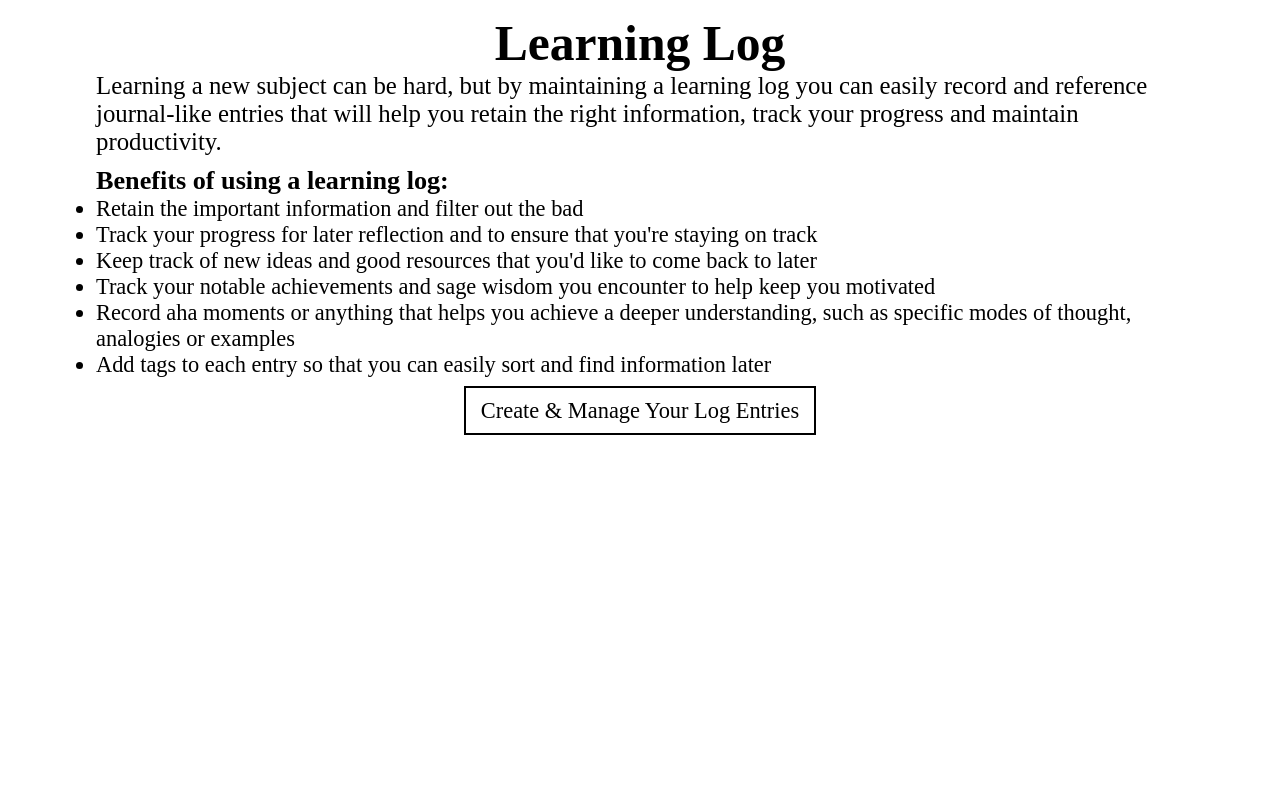
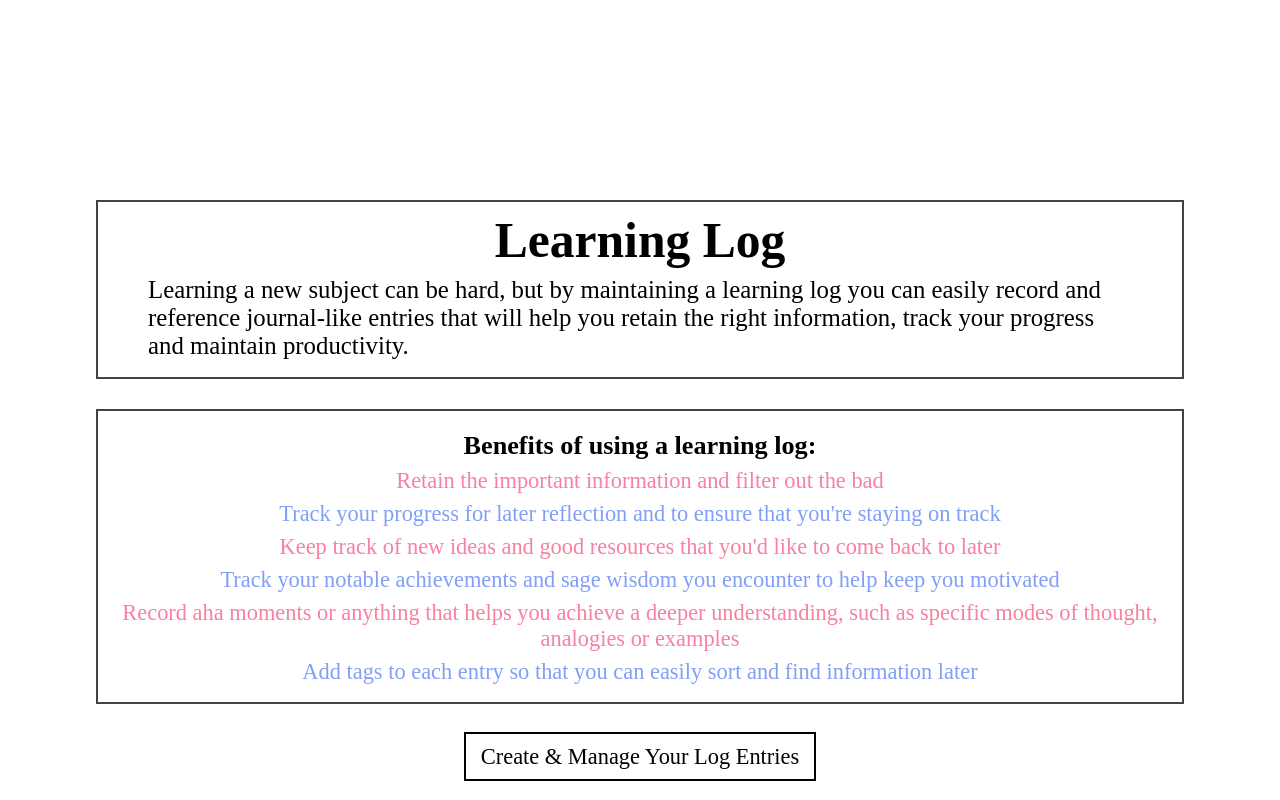
Before and after one commit to RoundEm/LearningLog, a website: page views/index.html in a window 1280 px wide. Drawn offline with Linux system fonts and the light colour scheme; files that its build step writes are made by us from their sources; a web font is replaced by a local one.

Commit message:
Add a bunch of styling to headers

```diff
--- a/models.js
+++ b/models.js
@@ -12,7 +12,10 @@ const Schema = mongoose.Schema;
 const LogSchema = new Schema({
 	title: String,
 	content: String,
-	publishDate: Date,
+	publishDate: {
+		type: String,
+		default: Date.now()
+	},
 	tag: String
 });
 
--- a/public/main.css
+++ b/public/main.css
@@ -4,19 +4,60 @@
 	padding: 0;
 	font-family: 'Quattrocento', serif;
 }
+body {
+	/*background-image: url('/images/randall-honold-505292-unsplash.jpg');*/
+	/*background-size: cover;*/
+	/*background-repeat: repeat; */
+	height: 100%;
+	width: 85%;
+	margin: 0 auto;
+}
 header {
-	padding: 5px 0 10px;
 	font-size: 1.55em;
+	margin: 20px 0 15px;
+	padding: 10px 0;
+	border: 2px solid #424242;
+}
+header.index {
+	margin: 200px 0 0 0;
 }
 header h1 {
 	text-align: center;
-	margin: 10px 0 0;
+	/*padding: 10px 0 0;*/
+	background-color: white;
 }
-body {
-	width: 85%;
-	margin: 0 auto;
+header p {
+	background-color: white;
+	padding: 7px 50px;
 }
-main {
+.benefits {
+	background-color: white;
+	margin: 30px 0 0 0;
+	padding: 10px;
+	border: 2px solid #424242;
+	/*border-radius: 5px;*/
+}
+.benefits h1 {
+	margin: 10px 0 0 0;
+	text-align: center;
+	font-weight: bolder;
+	/*color: white;*/
+}
+.benefits ul {
+	benefitsmargin: 5px auto;
+	list-style-type: none;
+	text-align: center;
+}
+.benefits li {
+	margin: 7px 0;
+}
+.benefits li:nth-of-type(even) {
+	color: #819FF7;
+}
+.benefits li:nth-of-type(odd) {
+	color: #F7819F;
+}
+.main-contain {
 	font-size: 1.4em;
 }
 .centerContent {
@@ -32,13 +73,14 @@ main {
 	text-decoration: none;
 	padding: 10px 15px;
 	border: 2px solid;
+	background-color: white;
 }
 .newPage-container {
-	margin: 20px auto 0;
+	margin: 40px auto 0;
 	text-align: center;
 }
 .newPage:hover, button:hover {
-	background-color: #FFCE00;
+	background-color: #ecaeab;
 	cursor: pointer;
 }
 button {
@@ -59,17 +101,6 @@ a {
 .successMsg {
 	background-color: #FFCE00;
 }
-.benefits p {
-	margin: 5px auto;
-	padding: 10px 30px;
-	text-align: center;
-}
-.benefits p:nth-child(odd) {
-	border: 2px solid #2E64FE;
-}
-.benefits p:nth-child(even) {
-	border: 2px solid #FA5882;
-}
 .render-log-section div {
 	border: 2px solid;
 	margin: 5px;
@@ -78,6 +109,9 @@ a {
 .render-log-section div:hover {
 	cursor: pointer;
 }
+.logEntry {
+	background-color: white;
+}
 .logEntry p:not(.logId) {
 	display: inline-block;
 	margin: 0 0 5px;
@@ -85,6 +119,7 @@ a {
 .viewLog span, .logEntry span {
 	font-weight: bolder;
 }
+
 .viewLog p {
 	margin: 0 0 10px;
 }
@@ -97,6 +132,7 @@ label {
 	font-size: .75em;
 	border: 1px solid;
 	border-radius: 3px;
+	margin: 0 0 15px 0;
 }
 textarea {
 	width: 100%;
```
